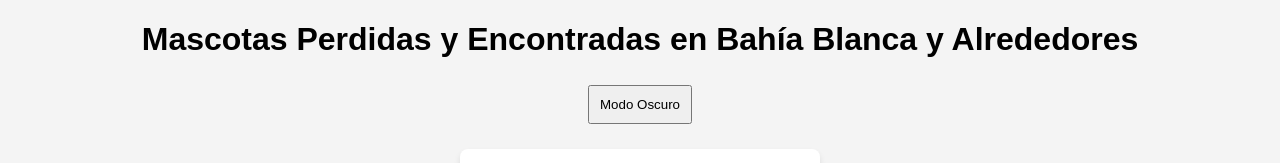
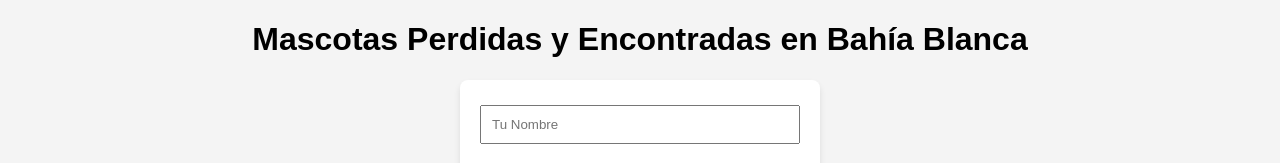
Before and after one commit to alanjanc/mascotas-perdidas-bb, a plain HTML site: page index.html in a window 1280 px wide. Shown: the top 163 px of the page. Drawn offline with nearby package versions, Linux system fonts and the light colour scheme.

Commit message:
Update index.html

```diff
--- a/index.html
+++ b/index.html
@@ -14,14 +14,14 @@
         input, button, select { margin: 5px 0; padding: 10px; }
         .list-container { margin-top: 20px; text-align: left; padding: 10px; }
         .mascota { border: 1px solid #ccc; background: white; padding: 10px; margin-bottom: 10px; border-radius: 5px; box-shadow: 0px 2px 4px rgba(0,0,0,0.1); }
-        .dark-mode { background: #222; color: white; }
+
         .dark-mode .mascota { background: #333; border-color: #555; }
         .share-buttons { margin-top: 10px; }
     </style>
 </head>
 <body>
-    <h1>Mascotas Perdidas y Encontradas en Bahía Blanca y Alrededores</h1>
-    <button onclick="toggleDarkMode()">Modo Oscuro</button>
+    <h1>Mascotas Perdidas y Encontradas en Bahía Blanca</h1>
+
     <form id="mascotaForm">
         <input type="text" id="nombre" placeholder="Tu Nombre" required>
         <input type="file" id="foto" accept="image/*" required>
@@ -42,9 +42,7 @@
         const map = L.map('map').setView([-38.7169, -62.2669], 12);
         L.tileLayer('https://{s}.tile.openstreetmap.org/{z}/{x}/{y}.png').addTo(map);
 
-        function toggleDarkMode() {
-            document.body.classList.toggle('dark-mode');
-        }
+
 
         document.getElementById('mascotaForm').addEventListener('submit', async function(event) {
             event.preventDefault();
```
